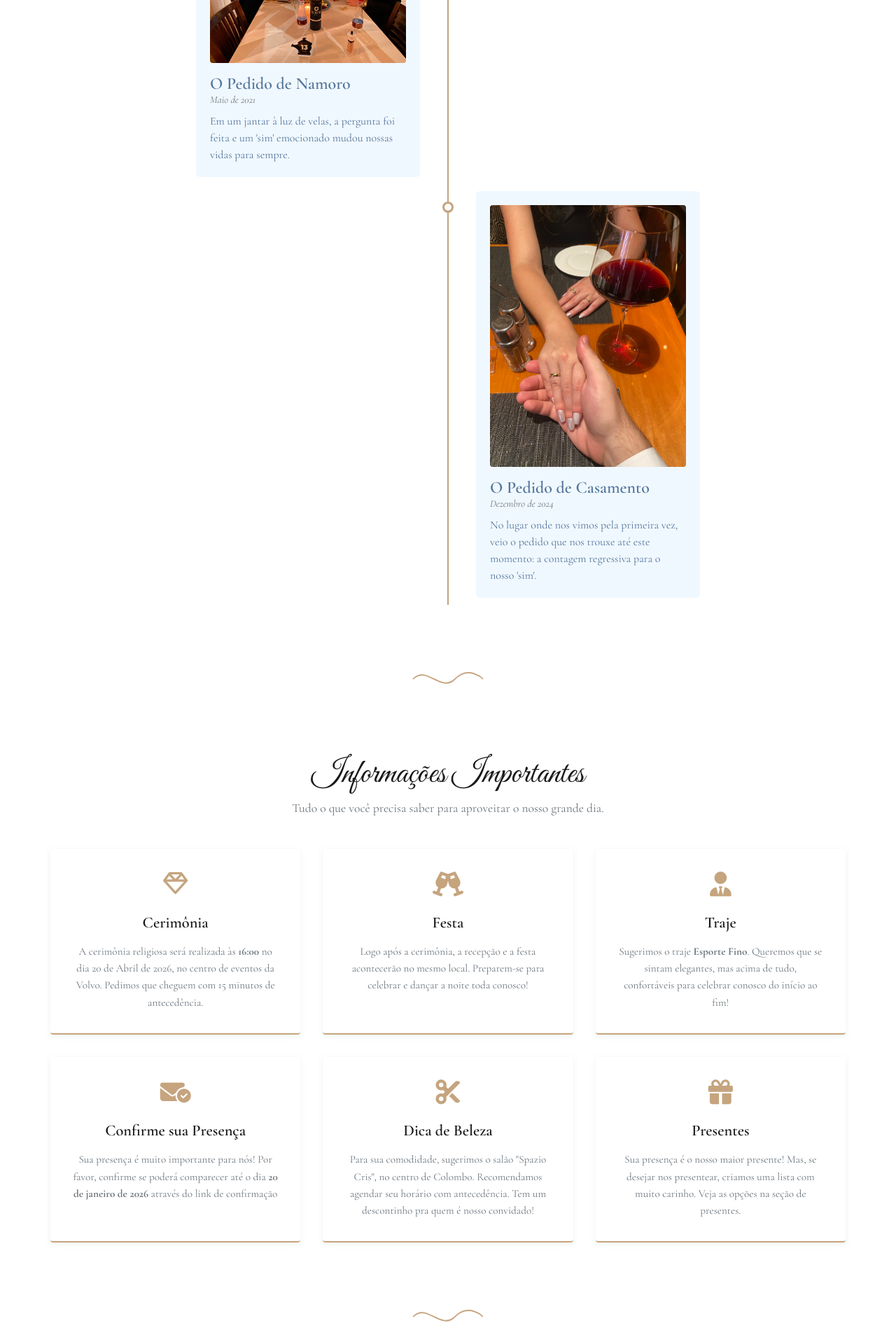
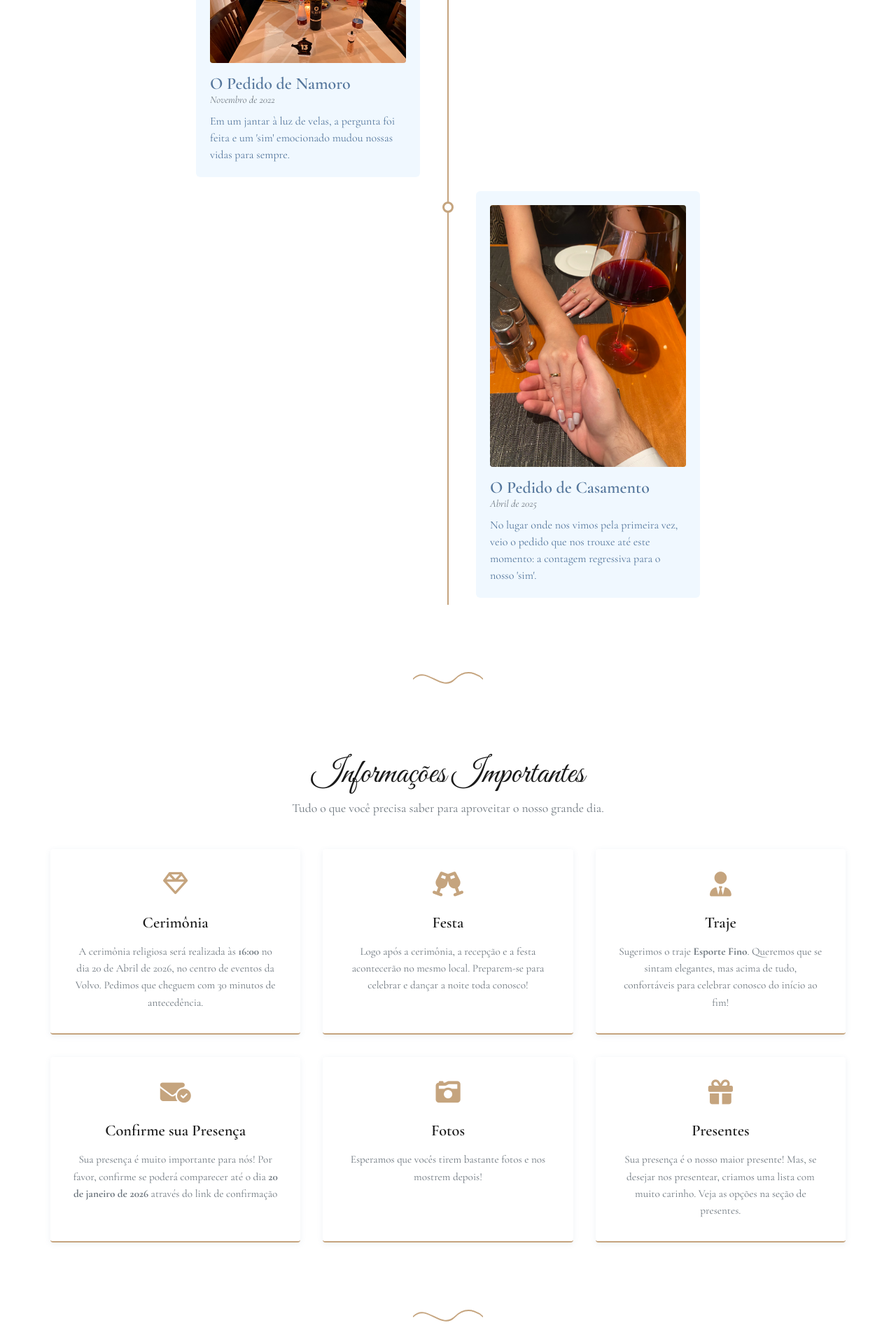
Before and after one commit to zavadzki72/Wedding, a React (Vite) app in the folder wedding-site/: page / in a window 1280 px wide. Shown: the part 2760-4680 px from the top of the page at 70% size. Built offline with nearby package versions, Linux system fonts and the light colour scheme; a web font is replaced by a local one.

Commit message:
change content

```diff
--- a/wedding-site/src/components/History.tsx
+++ b/wedding-site/src/components/History.tsx
@@ -34,7 +34,7 @@ const History: React.FC = () => {
           <div className="timeline_content">
             <img src="/assets/images/tl_3.JPEG" alt="O pedido de namoro" />
             <h3>O Pedido de Namoro</h3>
-            <span>Maio de 2021</span>
+            <span>Novembro de 2022</span>
             <p>Em um jantar à luz de velas, a pergunta foi feita e um 'sim' emocionado mudou nossas vidas para sempre.</p>
           </div>
         </div>
@@ -43,7 +43,7 @@ const History: React.FC = () => {
           <div className="timeline_content">
             <img src="/assets/images/tl_4.JPEG" alt="O pedido de casamento" />
             <h3>O Pedido de Casamento</h3>
-            <span>Dezembro de 2024</span>
+            <span>Abril de 2025</span>
             <p>No lugar onde nos vimos pela primeira vez, veio o pedido que nos trouxe até este momento: a contagem regressiva para o nosso 'sim'.</p>
           </div>
         </div>
--- a/wedding-site/src/components/Info.tsx
+++ b/wedding-site/src/components/Info.tsx
@@ -14,7 +14,7 @@ const Info: React.FC = () => {
         <div className="info_card">
           <i className="fa-regular fa-gem"></i>
           <h3>Cerimônia</h3>
-          <p>A cerimônia religiosa será realizada às <strong>16:00</strong> no dia 20 de Abril de 2026, no centro de eventos da Volvo. Pedimos que cheguem com 15 minutos de antecedência.</p>
+          <p>A cerimônia religiosa será realizada às <strong>16:00</strong> no dia 20 de Abril de 2026, no centro de eventos da Volvo. Pedimos que cheguem com 30 minutos de antecedência.</p>
         </div>
         <div className="info_card">
           <i className="fa-solid fa-champagne-glasses"></i>
@@ -32,9 +32,9 @@ const Info: React.FC = () => {
           <p>Sua presença é muito importante para nós! Por favor, confirme se poderá comparecer até o dia <strong>20 de janeiro de 2026</strong> através do link de confirmação</p>
         </div>
         <div className="info_card">
-          <i className="fa-solid fa-scissors"></i>
-          <h3>Dica de Beleza</h3>
-          <p>Para sua comodidade, sugerimos o salão "Spazio Cris", no centro de Colombo. Recomendamos agendar seu horário com antecedência. Tem um descontinho pra quem é nosso convidado!</p>
+          <i className="fa-solid fa-camera-retro"></i>
+          <h3>Fotos</h3>
+          <p>Esperamos que vocês tirem bastante fotos e nos mostrem depois!</p>
         </div>
         <div className="info_card">
           <i className="fa-solid fa-gift"></i>
```
